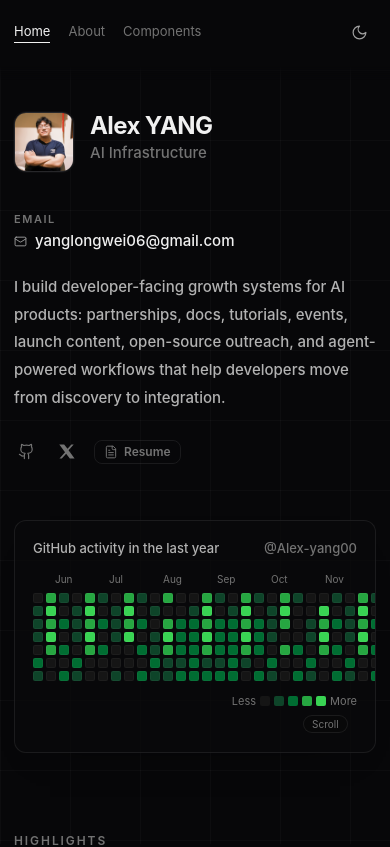
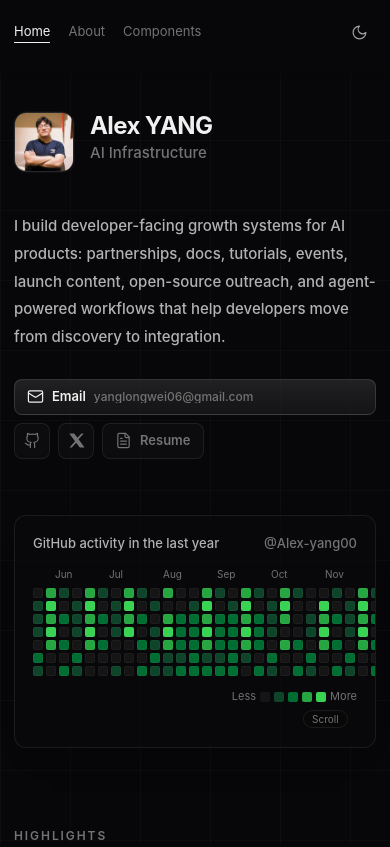
Before and after one commit to Alex-yang00/Alex, a React (Vite) app: page / in a window 390 px wide. Shown: the top 847 px of the page. Built offline with nearby package versions, Linux system fonts and the light colour scheme; a web font is replaced by a local one.

Commit message:
Refine contact action links

```diff
--- a/src/components/ContactFooter.tsx
+++ b/src/components/ContactFooter.tsx
@@ -11,20 +11,21 @@ export function ContactFooter() {
           Open to DevRel partnerships, AI infrastructure demos, agent tooling collaborations,
           developer education, and technical growth systems.
         </p>
-        <div className="footer-actions">
-          <a href={`mailto:${profile.email}`} className="primary-action">
+        <div className="footer-actions action-rail" aria-label="Contact and profile links">
+          <a href={`mailto:${profile.email}`} className="action-pill action-pill-primary">
             <Mail aria-hidden="true" />
-            {profile.email}
+            <span>Email</span>
+            <small>{profile.email}</small>
           </a>
-          <a href={profile.socials.github} target="_blank" rel="noreferrer" aria-label="GitHub">
+          <a href={profile.socials.github} target="_blank" rel="noreferrer" aria-label="GitHub" className="action-pill action-pill-icon">
             <Github aria-hidden="true" />
           </a>
-          <a href={profile.socials.x} target="_blank" rel="noreferrer" aria-label="X" className="x-icon">
+          <a href={profile.socials.x} target="_blank" rel="noreferrer" aria-label="X" className="action-pill action-pill-icon x-icon">
             <svg viewBox="0 0 24 24" aria-hidden="true">
               <path d="M18.9 2h3.3l-7.3 8.3L23.4 22h-6.7l-5.2-6.8L5.4 22H2.1l7.8-8.9L1.8 2h6.9l4.7 6.2L18.9 2Z" />
             </svg>
           </a>
-          <a href={profile.socials.resume} target="_blank" rel="noreferrer" className="resume-action">
+          <a href={profile.socials.resume} target="_blank" rel="noreferrer" className="action-pill">
             <FileText aria-hidden="true" />
             Resume
           </a>
--- a/src/components/Hero.tsx
+++ b/src/components/Hero.tsx
@@ -16,30 +16,25 @@ export function Hero() {
         </div>
       </div>
 
-      <div className="facts reveal" id="about">
-        <div>
-          <p>Email</p>
-          <a href={`mailto:${profile.email}`}>
-            <Mail aria-hidden="true" />
-            {profile.email}
-          </a>
-        </div>
-      </div>
-
       <p className="intro reveal">
         {profile.intro}
       </p>
 
-      <div className="socials reveal">
-        <a href={profile.socials.github} aria-label="GitHub" target="_blank" rel="noreferrer">
+      <div className="action-rail reveal" id="about" aria-label="Contact and profile links">
+        <a href={`mailto:${profile.email}`} className="action-pill action-pill-primary">
+          <Mail aria-hidden="true" />
+          <span>Email</span>
+          <small>{profile.email}</small>
+        </a>
+        <a href={profile.socials.github} aria-label="GitHub" target="_blank" rel="noreferrer" className="action-pill action-pill-icon">
           <Github aria-hidden="true" />
         </a>
-        <a href={profile.socials.x} aria-label="X" target="_blank" rel="noreferrer" className="x-icon">
+        <a href={profile.socials.x} aria-label="X" target="_blank" rel="noreferrer" className="action-pill action-pill-icon x-icon">
           <svg viewBox="0 0 24 24" aria-hidden="true">
             <path d="M18.9 2h3.3l-7.3 8.3L23.4 22h-6.7l-5.2-6.8L5.4 22H2.1l7.8-8.9L1.8 2h6.9l4.7 6.2L18.9 2Z" />
           </svg>
         </a>
-        <a href={profile.socials.resume} aria-label="Resume" target="_blank" rel="noreferrer" className="resume-link">
+        <a href={profile.socials.resume} aria-label="Resume" target="_blank" rel="noreferrer" className="action-pill">
           <FileText aria-hidden="true" />
           Resume
         </a>
--- a/src/styles.css
+++ b/src/styles.css
@@ -188,6 +188,7 @@ html[data-scrolled="true"] .nav {
 .theme-toggle svg,
 .facts svg,
 .socials svg,
+.action-pill svg,
 .project-card svg,
 .x-icon svg {
   width: 17px;
@@ -357,6 +358,74 @@ h1 {
 
 .intro a:hover {
   text-decoration-color: currentColor;
+}
+
+.action-rail {
+  display: flex;
+  align-items: center;
+  flex-wrap: wrap;
+  gap: 9px;
+  margin: 0 0 56px;
+}
+
+.action-pill {
+  min-height: 36px;
+  display: inline-flex;
+  align-items: center;
+  justify-content: center;
+  gap: 8px;
+  border: 1px solid var(--line);
+  border-radius: 8px;
+  color: var(--muted);
+  background: color-mix(in srgb, var(--panel-2) 72%, transparent);
+  padding: 0 12px;
+  font-size: 13px;
+  line-height: 1;
+  font-weight: 560;
+  white-space: nowrap;
+  transition: color 0.16s ease, border-color 0.16s ease, background-color 0.16s ease, transform 0.16s ease;
+}
+
+.action-pill:hover {
+  color: var(--fg);
+  border-color: rgba(255, 255, 255, 0.16);
+  background: color-mix(in srgb, var(--panel-2) 94%, transparent);
+  transform: translateY(-1px);
+}
+
+html:not(.dark) .action-pill:hover {
+  border-color: rgba(0, 0, 0, 0.16);
+}
+
+.action-pill-primary {
+  color: var(--fg);
+  border-color: rgba(255, 255, 255, 0.13);
+  background:
+    linear-gradient(180deg, rgba(255, 255, 255, 0.08), rgba(255, 255, 255, 0.025)),
+    var(--panel-2);
+  padding-right: 14px;
+}
+
+html:not(.dark) .action-pill-primary {
+  border-color: rgba(0, 0, 0, 0.13);
+  background:
+    linear-gradient(180deg, rgba(0, 0, 0, 0.035), rgba(0, 0, 0, 0.01)),
+    var(--panel-2);
+}
+
+.action-pill small {
+  color: var(--muted);
+  font-size: 12px;
+  font-weight: 500;
+}
+
+.action-pill-icon {
+  width: 36px;
+  padding: 0;
+}
+
+.action-pill svg {
+  flex: 0 0 auto;
 }
 
 .music {
@@ -933,52 +1002,8 @@ html:not(.dark) img[src*="react-router-dark"] {
 }
 
 .footer-actions {
-  display: flex;
-  align-items: center;
-  flex-wrap: wrap;
-  gap: 10px;
   margin-top: 22px;
-}
-
-.footer-actions a {
-  min-height: 36px;
-  display: inline-flex;
-  align-items: center;
-  justify-content: center;
-  gap: 8px;
-  border: 1px solid var(--line);
-  border-radius: 8px;
-  color: var(--muted);
-  background: rgba(255, 255, 255, 0.025);
-  padding: 0 11px;
-  font-size: 13px;
-  font-weight: 520;
-  transition: color 0.16s ease, border-color 0.16s ease, background-color 0.16s ease, transform 0.16s ease;
-}
-
-.footer-actions a:not(.primary-action):not(.resume-action) {
-  width: 36px;
-  padding: 0;
-}
-
-.footer-actions .resume-action {
-  color: var(--fg);
-}
-
-.footer-actions a:hover {
-  color: var(--fg);
-  border-color: rgba(255, 255, 255, 0.16);
-  background: rgba(255, 255, 255, 0.045);
-  transform: translateY(-1px);
-}
-
-.footer-actions svg {
-  width: 16px;
-  height: 16px;
-}
-
-.footer-actions .primary-action {
-  color: var(--fg);
+  margin-bottom: 0;
 }
 
 .footer-bar {
@@ -1370,6 +1395,21 @@ html:not(.dark) img[src*="react-router-dark"] {
     height: 60px;
   }
 
+  .action-rail {
+    align-items: stretch;
+    gap: 8px;
+  }
+
+  .action-pill-primary {
+    width: 100%;
+    justify-content: flex-start;
+  }
+
+  .action-pill small {
+    overflow: hidden;
+    text-overflow: ellipsis;
+  }
+
   .facts {
     gap: 14px 22px;
   }
```
